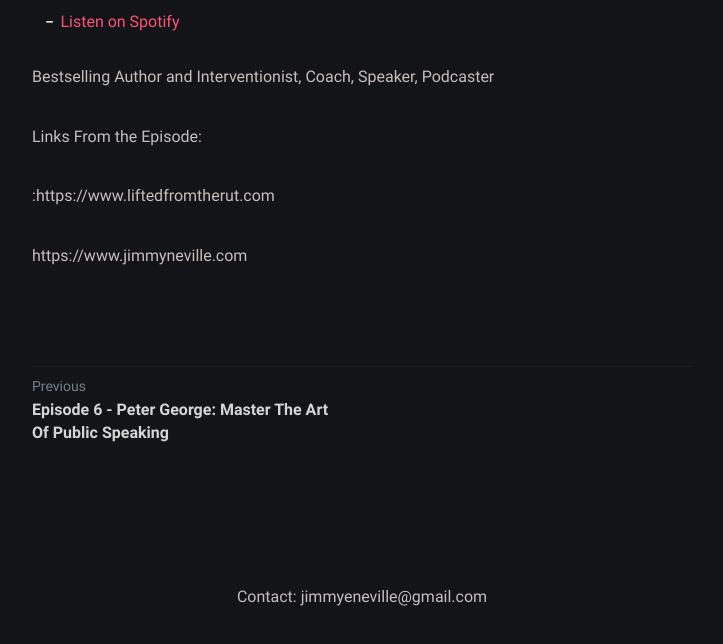
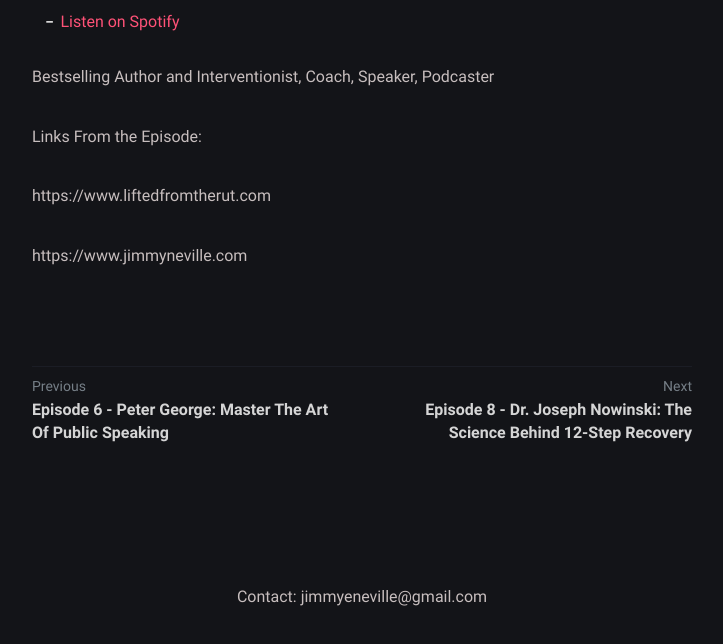
Before and after one commit to Jneville0815/jneville0815.github.io, a Jekyll site: the page built from _posts/episode-7/2023-04-03-episode-7.md, in a window 1280 px wide, cut to the strip 570-1214 px from the top of the page. Shown: the whole strip, without its empty margins (278-1001 px from the left). Built offline with Jekyll 4.4.1, drawn with Linux system fonts in a browser that asks for light colours; some of the changed lines change nothing that is shown.

Commit message:
Episode 8

```diff
--- a/_posts/episode-7/2023-04-03-episode-7.md
+++ b/_posts/episode-7/2023-04-03-episode-7.md
@@ -13,6 +13,6 @@ Bestselling Author and Interventionist, Coach, Speaker, Podcaster
 
 Links From the Episode:
 
-:https://www.liftedfromtherut.com
+https://www.liftedfromtherut.com
 
 https://www.jimmyneville.com
--- /dev/null
+++ b/_posts/episode-8/2023-04-17-episode-8.md
@@ -0,0 +1,18 @@
+---
+layout: post
+title: "Episode 8 - Dr. Joseph Nowinski: The Science Behind 12-Step Recovery"
+date: 2023-04-17
+tags: [episode]
+---
+
+<iframe src="https://player.rss.com/jimmyneville/911354" style="width: 100%" title="The Jimmy Neville Podcast" frameborder="0" allow="accelerometer; autoplay; clipboard-write; encrypted-media; gyroscope; picture-in-picture" allowfullscreen><a href="https://rss.com/podcasts/jimmyneville/911354/">#8 - Dr. Joseph Nowinski: The Science Behind 12-Step Recovery | RSS.com</a></iframe>
+
+- [Listen on Spotify](https://open.spotify.com/episode/28lHgWS4ShLrWaiV3V6pH1)
+
+Dr. Joe is an internationally recognized clinical psychologist and author. He has written books on a variety of topics. He is currently an assistant professor at the Hazelden Betty Ford Graduate School of Addiction Studies. His past positions include assistant professor of psychiatry at the University of California San Francisco School of Medicine, associate professor of psychology at the University of Connecticut, and supervising psychologist at the University of Connecticut Health Center.
+
+Links From The Episode:
+
+https://www.josephnowinski.com/
+
+https://www.amazon.com/If-You-Work-Works-Recovery/dp/1616495715
```
